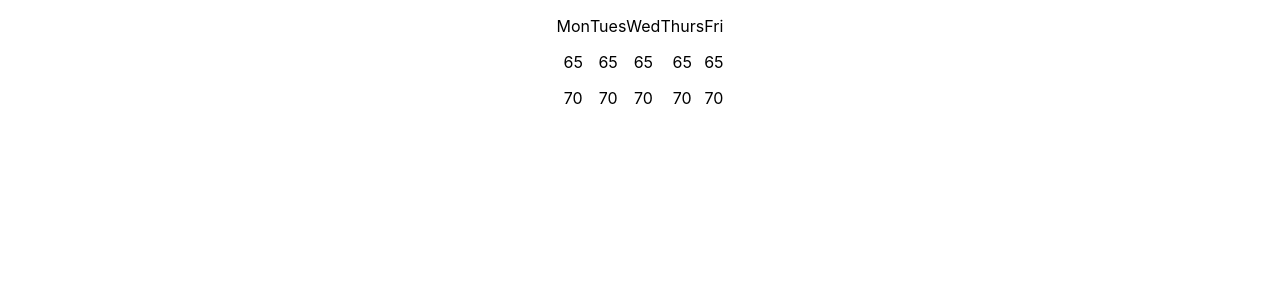
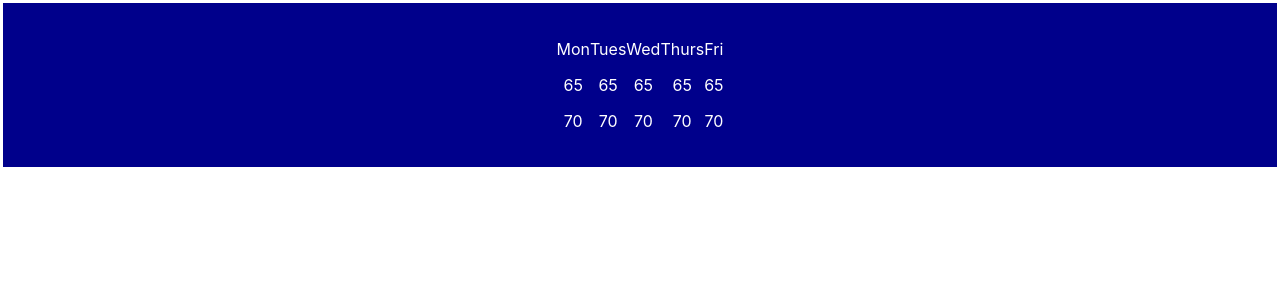
Before and after one commit to devrlora/weatherapp, a React (Create React App) app in the folder weatherapp/: page / in a window 1280 px wide. Shown: the top 300 px of the page. Built offline with nearby package versions, Linux system fonts and the light colour scheme.

Commit message:
change font size, background color

```diff
--- a/weatherapp/src/App.css
+++ b/weatherapp/src/App.css
@@ -4,4 +4,10 @@
   flex-direction: row;
   align-items: center;
   justify-content: center;
+  padding: 20px;
+  background-color: darkblue;
+  color: white;
+  border-color: white;
+  border: solid;
+  font: 20pt;
 }
```
